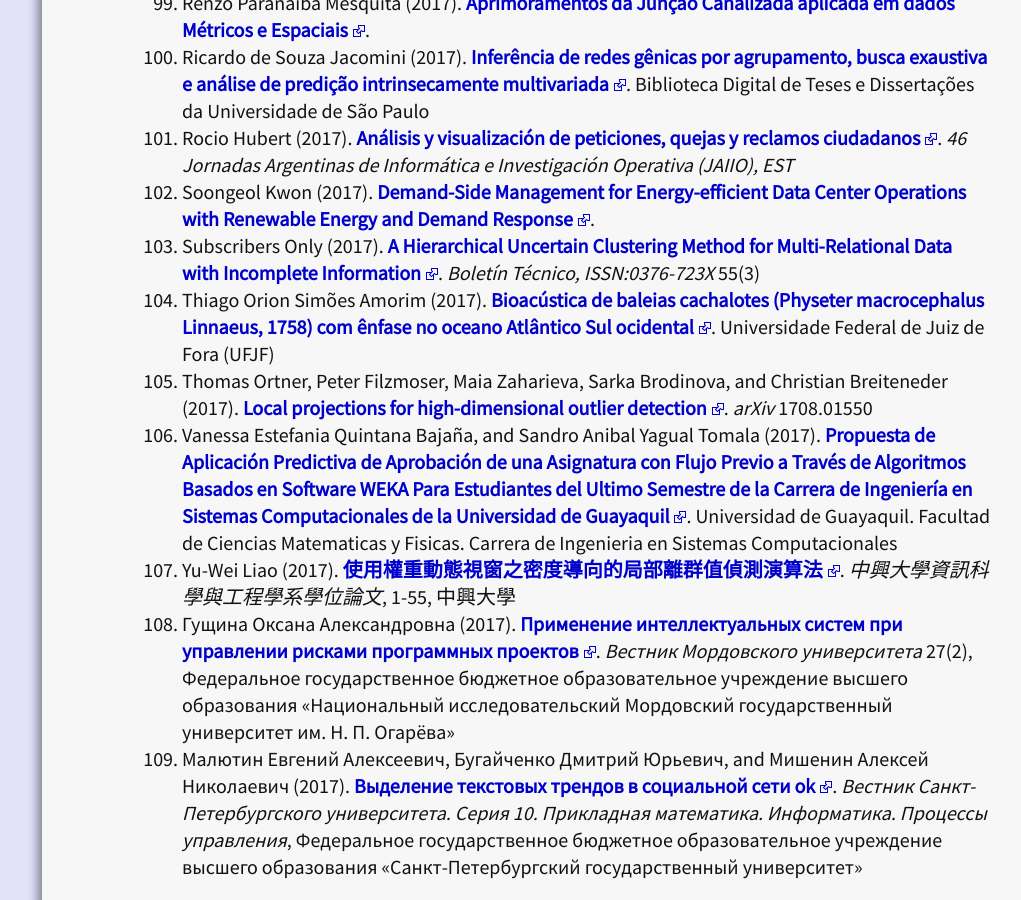
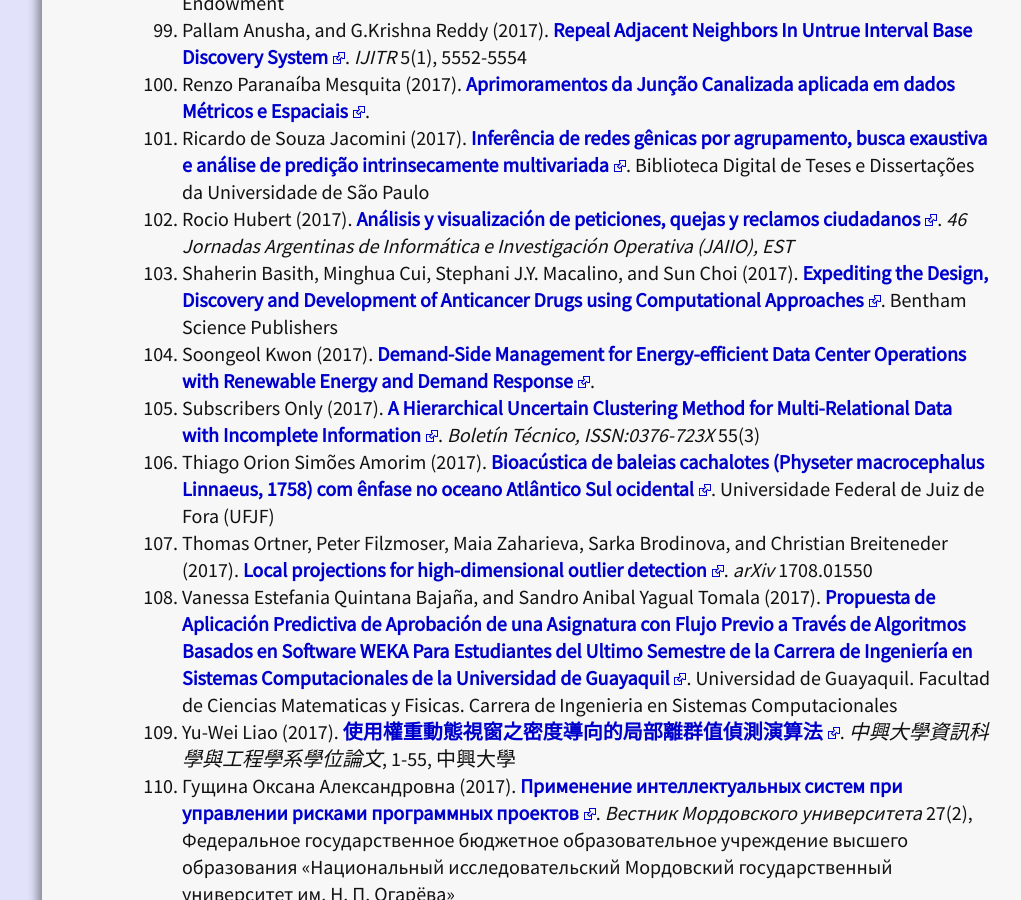
Before and after one commit to elki-project/elki-project.github.io, a Jekyll site: the page built from references.md, in a window 1280 px wide and 900 px high, scrolled down 8949 px. Shown: the whole window, without its empty margins (248-1269 px from the left). Built offline with Jekyll 4.4.1, drawn with Linux system fonts in a browser that asks for light colours; some of the changed text lies outside the part shown.

Commit message:
fix analytics, add some references

```diff
--- a/_layouts/default.html
+++ b/_layouts/default.html
@@ -13,7 +13,7 @@
 <script src="/js/maillink.js" type="text/javascript"></script>
 {% if site.safe %}
 <script async src="https://www.googletagmanager.com/gtag/js?id=UA-87792924-1"></script>
-<script>window.dataLayer=window.dataLayer||[];function gtag(){dataLayer.push(arguments);};if(window['ga-disable-UA-87792924-1']==true){gtag('js',new Date());gtag('config','UA-87792924-1',{'anonymize_ip':true})}</script>
+<script>window.dataLayer=window.dataLayer||[];function gtag(){dataLayer.push(arguments);};if(!window['ga-disable-UA-87792924-1']){gtag('js',new Date());gtag('config','UA-87792924-1',{'anonymize_ip':true})}</script>
 {% endif %}
 </body>
 </html>
--- a/references.md
+++ b/references.md
@@ -347,6 +350,10 @@
    **[A Hybrid Data Mining Approach for Product Complexity Analysis](https://arxiv.org/abs/1710.10555)**.
    *CoRR* abs/1710.10555,
    [BibTeX](http://dblp.uni-trier.de/rec/bibtex/journals/corr/abs-1710-10555)
+1. Nina Hubig (2017).
+   **[Analyzing and Predicting Large Vector-, Graph- and Spatio-Temporal Data](http://d-nb.info/1147968128)**.
+   Technical University Munich, Germany,
+   [BibTeX](http://dblp.uni-trier.de/rec/bibtex/phd/dnb/Hubig17)
 1. Markus Mauder (2017).
    **[Analyzing complex data using domain constraints](https://edoc.ub.uni-muenchen.de/20890/)**.
    Ludwig Maximilian University of Munich, Germany,
@@ -409,6 +416,9 @@
 1. Rocio Hubert (2017).
    **[Análisis y visualización de peticiones, quejas y reclamos ciudadanos](http://ir.cs.uns.edu.ar/publications/bibpopup/81.bib)**.
    *46 Jornadas Argentinas de Informática e Investigación Operativa (JAIIO), EST*
+1. Shaherin Basith, Minghua Cui, Stephani J.Y. Macalino, and Sun Choi (2017).
+   **[Expediting the Design, Discovery and Development of Anticancer Drugs using Computational Approaches](http://www.ingentaconnect.com/contentone/ben/cmc/2017/00000024/00000042/art00003)**.
+   Bentham Science Publishers
 1. Soongeol Kwon (2017).
    **[Demand-Side Management for Energy-efficient Data Center Operations with Renewable Energy and Demand Response](http://hdl.handle.net/1969.1/161385)**.
 1. Subscribers Only (2017).
```
Also changed, not shown: other parts of references.md (+3 -0 lines).
